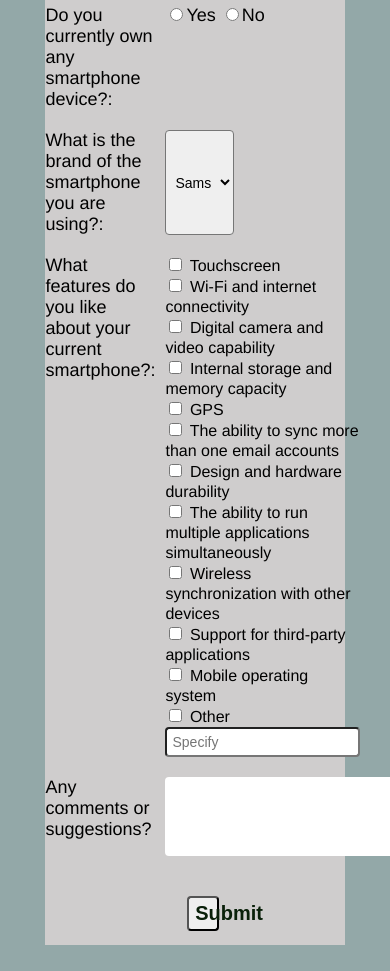
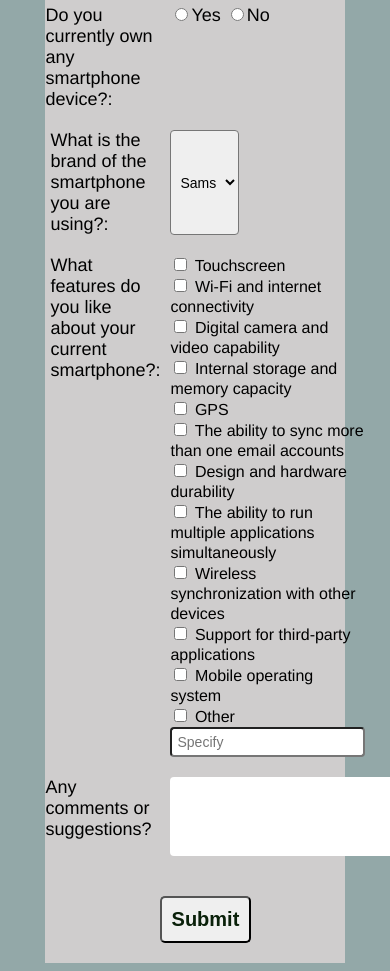
Before and after one commit to KDlamini/Survey-Form, a plain HTML site: page index.html in a window 390 px wide. Shown: the part 540-1511 px from the top of the page. Drawn offline with Linux system fonts and the light colour scheme.

Commit message:
A few responsive modifications

```diff
--- a/style.css
+++ b/style.css
@@ -21,6 +21,7 @@ select {
 
 #survey-form {
     width: 80%;
+    height: auto;
     margin: auto;
     background-color: #cfcdcd;
     display: grid;
@@ -105,6 +106,7 @@ input[name=tel] {
 #brand-name {
     grid-area: brand-name;
     justify-self: end;
+    padding-left: 5px;
 }
 #dropdown {
     grid-area: dropdown;
@@ -113,6 +115,7 @@ input[name=tel] {
 #smartphone-features {
     grid-area: smartphone-features;
     justify-self: end;
+    padding-left: 5px;
 }
 .checkbox {
     grid-area: checkbox;
@@ -134,11 +137,12 @@ input[name=tel] {
 #submit {
     grid-area: submit;
     margin: 20px auto;
+    padding: 10px;
     color: #092009;
     font-size: 20px;
-    width: 10%;
-    height: 50%;
-    border-radius: 4px;
+    width: auto;
+    height: auto;
+    border-radius: 5px;
 }
 button:hover {
     background-color: #07f7f766;
```
